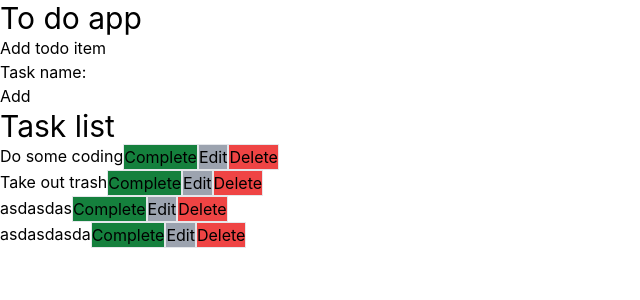
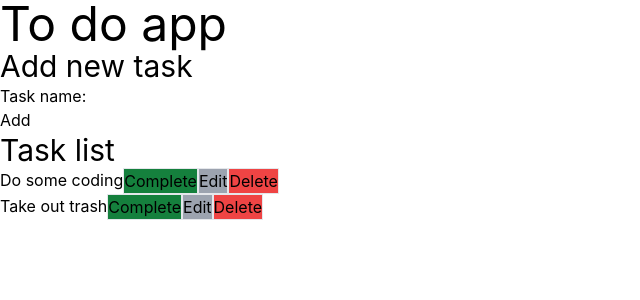
Before and after one commit to prajitlal4/todo-project, a React (Create React App) app: page / in a window 1280 px wide. Shown: the top 300 px of the page, without its empty margins (0-640 px from the left). Built offline with nearby package versions, Linux system fonts and the light colour scheme; data requests are answered from the project's data file.

Commit message:
spread into components

```diff
--- a/src/App.js
+++ b/src/App.js
@@ -2,7 +2,8 @@ import { useEffect, useState } from 'react'
 import axios from 'axios'
 
 import './App.css';
-import Task from './components/Task.jsx'
+import TaskList from './components/TaskList.jsx'
+import TaskForm from './components/TaskForm.jsx'
 
 const App = () => {
   const [tasks, setTasks] = useState([])
@@ -38,21 +39,9 @@ const App = () => {
 
   return (
     <div>
-      <h1 className="text-3xl">To do app</h1>
-      <p>Add todo item</p>
-      <form onSubmit={addTask}>
-        <div>
-          Task name: <input value={newTask} onChange={handleTaskChange}/>
-        </div>
-        <div>
-          <button type="submit">Add</button>
-        </div>
-      </form>
-      <h1 className="text-3xl">Task list</h1>
-      <div>
-        {tasks.map(task =>
-          <Task key="task.id" task={task} />)}
-      </div>
+      <h1 className="text-5xl">To do app</h1>
+      <TaskForm addTask={addTask} handleTaskChange={handleTaskChange} newTask={newTask} />
+      <TaskList tasks={tasks} />
     </div>
   );
 }
--- /dev/null
+++ b/src/components/TaskForm.jsx
@@ -0,0 +1,23 @@
+import React from "react";
+
+const TaskForm = (props) => {
+  const addTask = props.addTask;
+  const handleTaskChange = props.handleTaskChange;
+  const newTask = props.newTask;
+
+  return (
+    <div>
+      <h3 className="text-3xl">Add new task</h3>
+      <form onSubmit={addTask}>
+        <div>
+          Task name: <input value={newTask} onChange={handleTaskChange} />
+        </div>
+        <div>
+          <button type="submit">Add</button>
+        </div>
+      </form>
+    </div>
+  );
+};
+
+export default TaskForm;
--- /dev/null
+++ b/src/components/TaskList.jsx
@@ -0,0 +1,18 @@
+import React from "react";
+
+import Task from "./Task.jsx";
+
+const TaskList = ({ tasks }) => {
+  return (
+    <div>
+      <h1 className="text-3xl">Task list</h1>
+      <div>
+        {tasks.map((task) => (
+          <Task key="task.id" task={task} />
+        ))}
+      </div>
+    </div>
+  );
+};
+
+export default TaskList;
--- a/src/db.json
+++ b/src/db.json
@@ -9,16 +9,6 @@
       "id": 2,
       "name": "Take out trash",
       "completed": false
-    },
-    {
-      "id": 3,
-      "name": "asdasdas",
-      "completed": false
-    },
-    {
-      "id": 4,
-      "name": "asdasdasda",
-      "completed": false
     }
   ]
 }
```
